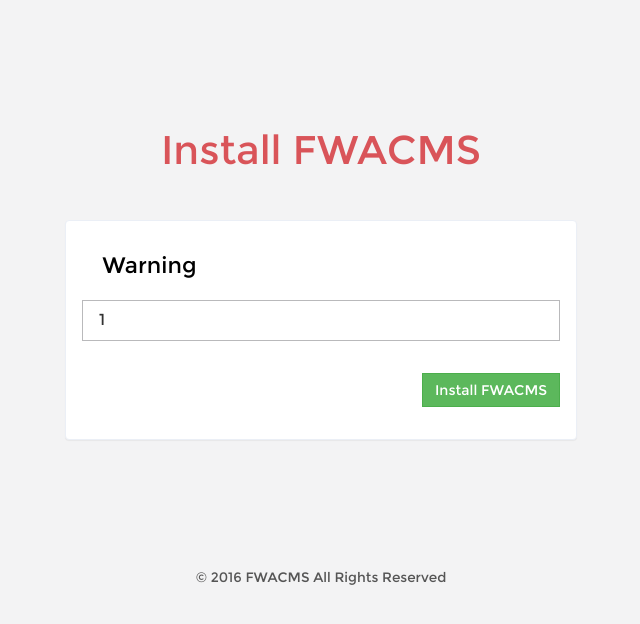
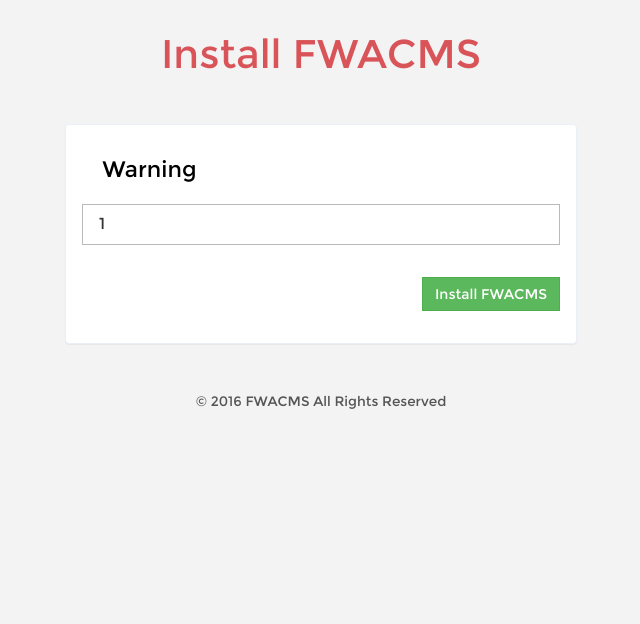
Before and after one commit to Snopzer/fwa-cms, a PHP site: page /error.php?warning=1 in a window 1280 px wide. Shown: the top 624 px of the page, without its empty margins (319-959 px from the left). Run offline with PHP 8.4, Linux system fonts and the light colour scheme; data that the repository does not hold is empty; a stand-in replaces the project's code that opens the database connection; some libraries are stand-ins or nearby versions.

Commit message:
Fix Install landing Page with out scrolling.

```diff
--- a/install/css/style.css
+++ b/install/css/style.css
@@ -1356,7 +1356,7 @@
 }
 /*--signin--*/
 .login {
-	padding: 8em 0 0;
+	padding: 2em 0 0;
 }
 .login-bottom{
 	width: 40%;
@@ -2086,7 +2086,7 @@
 }
 /*--footer--*/
 .copy-right {
-    padding-top: 5em;
+    /*padding-top: 5em;*/
     text-align: center;
 }
 .copy{
```
